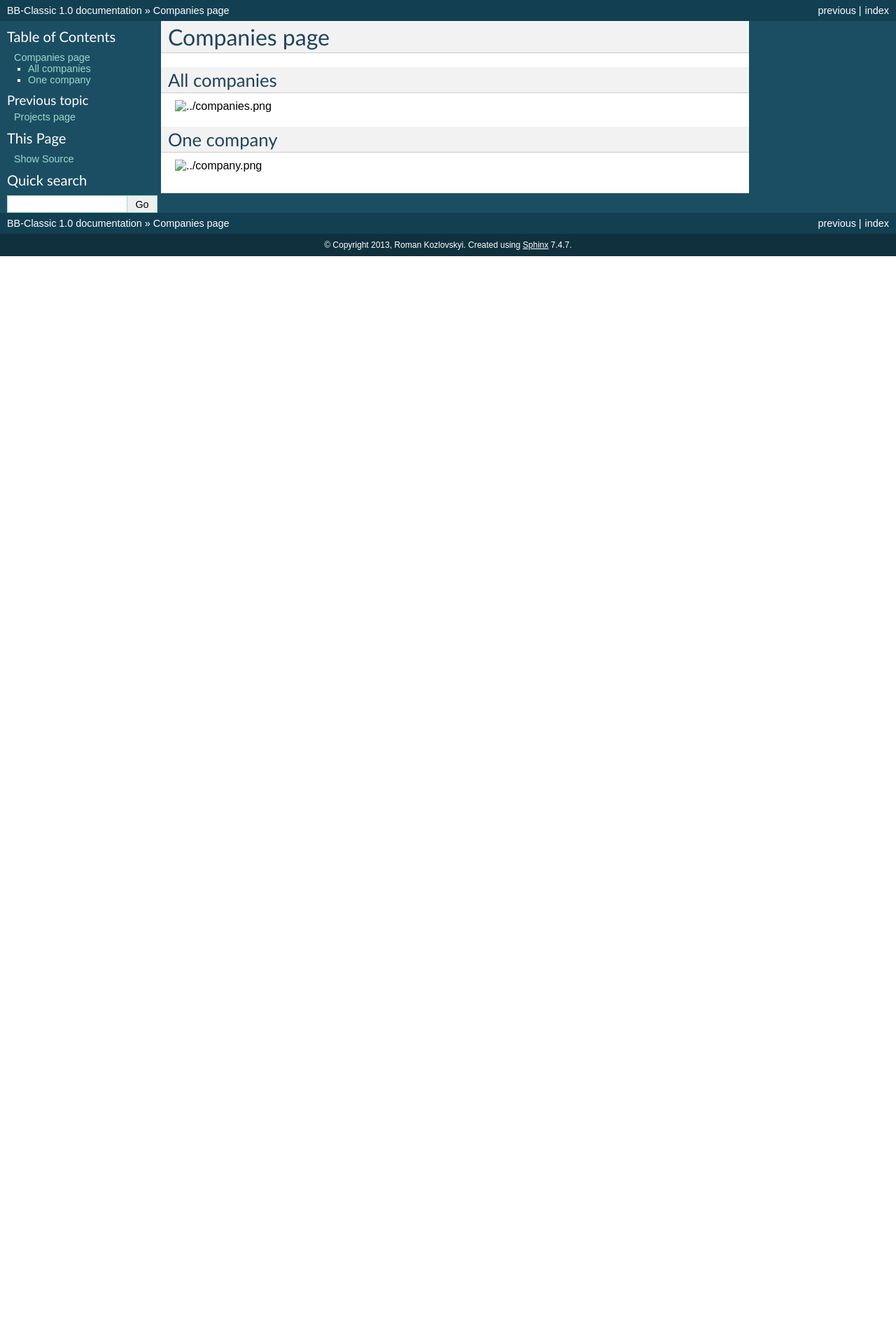
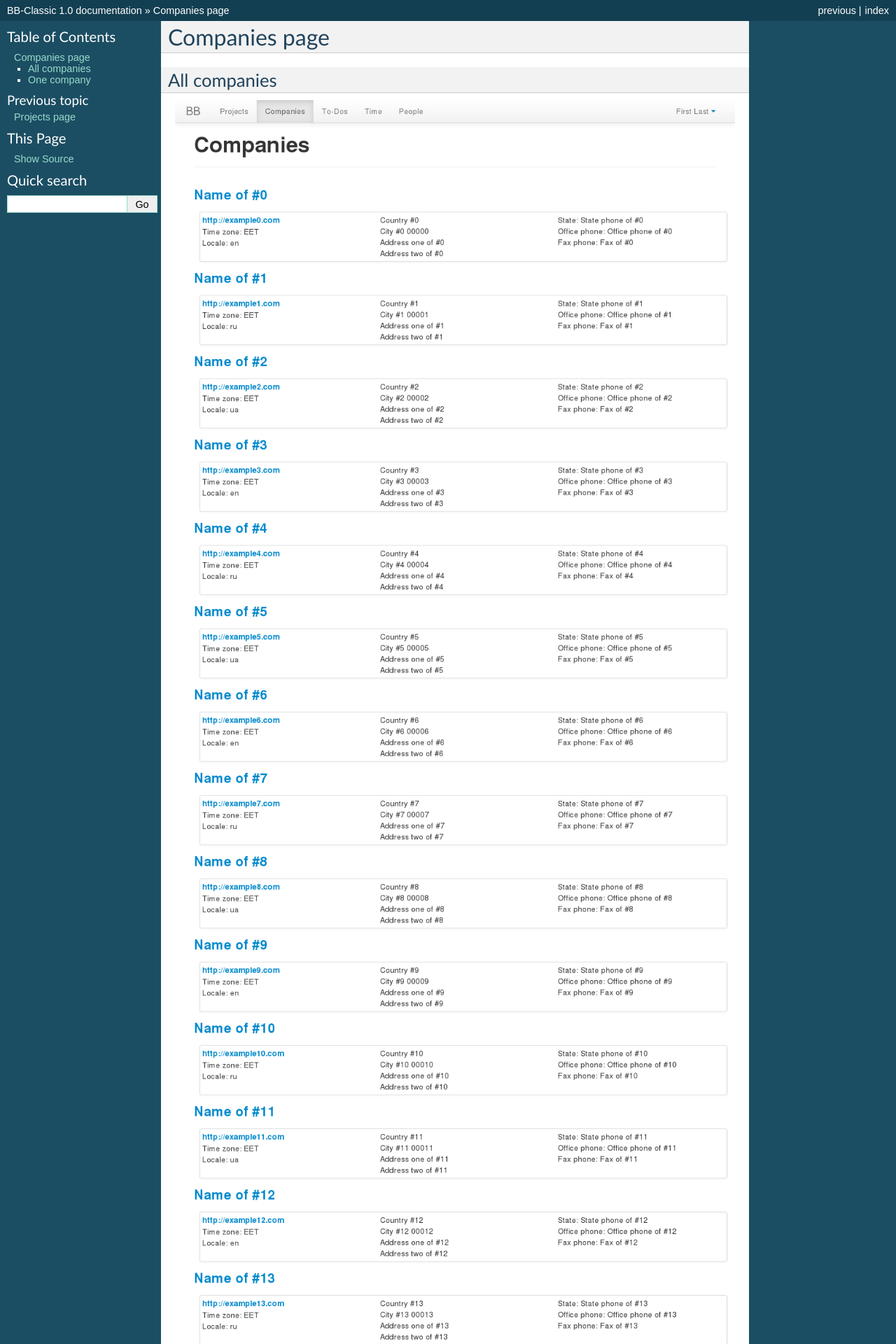
Before and after one commit to kroman0/bb-classic, a Sphinx documentation site: the page built from docs/companies.rst, in a window 1280 px wide. Shown: the top 1920 px of the page at 70% size. Built offline with Sphinx 7.4.7, drawn with Linux system fonts in a browser that asks for light colours; before the commit the page ends 900 px from its top, so only the background shows below that.

Commit message:
Fixed docs

```diff
--- a/docs/companies.rst
+++ b/docs/companies.rst
@@ -4,9 +4,9 @@
 All companies
 -------------
 
-.. image:: ../companies.png
+.. image:: companies.png
 
 One company
 -----------
 
-.. image:: ../company.png
+.. image:: company.png
--- a/docs/login.rst
+++ b/docs/login.rst
@@ -1,4 +1,4 @@
 Login page
 ==========
 
-.. image:: ../login.png
+.. image:: login.png
--- a/docs/mypage.rst
+++ b/docs/mypage.rst
@@ -1,4 +1,4 @@
 My info page
 ============
 
-.. image:: ../mypage.png
+.. image:: mypage.png
--- a/docs/projects.rst
+++ b/docs/projects.rst
@@ -4,9 +4,9 @@
 All projects
 ------------
 
-.. image:: ../projects.png
+.. image:: projects.png
 
 Project overview
 ----------------
 
-.. image:: ../project_overview.png
+.. image:: project_overview.png
```
